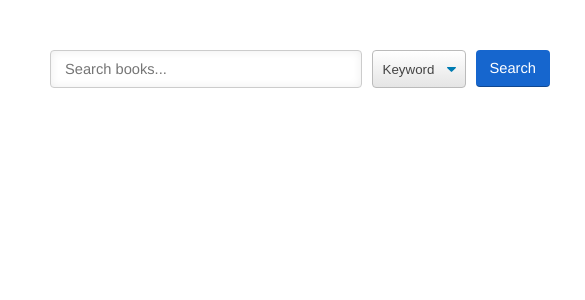
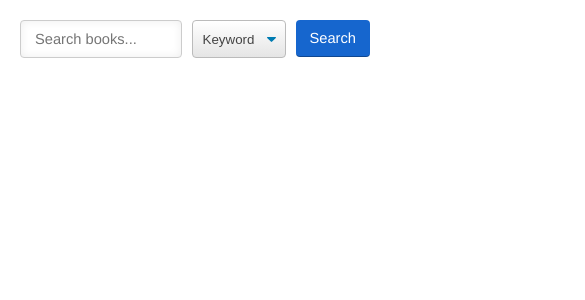
Before and after one commit to TeddyBurnsides/book_search, a React (Create React App) app: page / in a window 390 px wide. Shown: the top 300 px of the page, 585 px wide, since content can reach past the window. Built offline with nearby package versions, Linux system fonts and the light colour scheme.

Commit message:
Mobile style optimizations

```diff
--- a/src/styles.css
+++ b/src/styles.css
@@ -56,9 +56,9 @@ table {
 /* App-specific styles */
 
 body {
-	padding:50px;
+	padding:20px;
 	font-family:var(--fontFamily);
-	min-width:500px;
+	min-width:330px;
 	max-width:1000px;
 	margin: 0 auto;
 }
```
